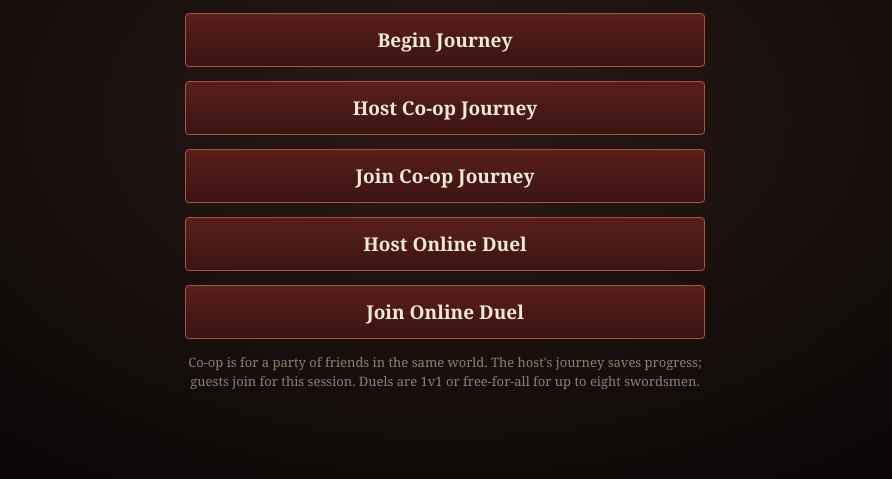
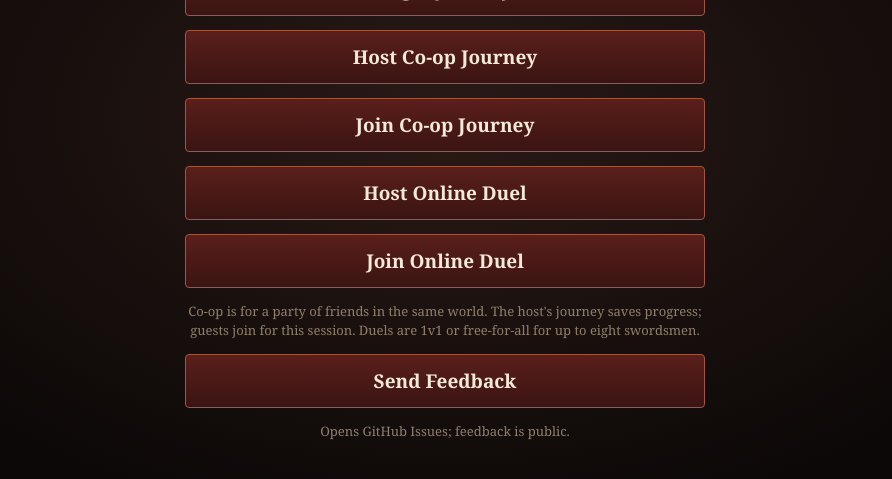
Before and after one commit to Somethinlikethat12/Ronins-Path-changes, a plain HTML site: page index.html in a window 1280 px wide. Shown: the part 283-762 px from the top of the page, without its empty margins (195-1087 px from the left). Drawn offline with Linux system fonts and the light colour scheme.

Commit message:
added a feedback button to the index.html page

```diff
--- a/index.html
+++ b/index.html
@@ -22,7 +22,12 @@
             width: 100%; padding: 13px 18px; font: bold 19px Georgia, serif; color: #f4e9d8; cursor: pointer;
             background: linear-gradient(#5a1f1b, #3a1412); border: 1px solid #a7533f; border-radius: 4px;
         }
+        #menu a.feedback {
+            width: 100%; box-sizing: border-box; padding: 13px 18px; font: bold 19px Georgia, serif; color: #f4e9d8;
+            text-decoration: none; background: linear-gradient(#5a1f1b, #3a1412); border: 1px solid #a7533f; border-radius: 4px;
+        }
         #menu button:hover:not(:disabled) { background: linear-gradient(#7a2922, #4d1915); border-color: #e0a15f; }
+        #menu a.feedback:hover, #menu a.feedback:focus-visible { background: linear-gradient(#7a2922, #4d1915); border-color: #e0a15f; }
         #menu button:disabled { opacity: 0.45; cursor: default; }
         #menu button.back { background: transparent; border-color: #5d4a3c; font-size: 16px; width: auto; padding: 8px 26px; }
         #menu input {
@@ -59,6 +64,8 @@
             <button id="btn-host">Host Online Duel</button>
             <button id="btn-join">Join Online Duel</button>
             <p class="note">Co-op is for a party of friends in the same world. The host's journey saves progress; guests join for this session. Duels are 1v1 or free-for-all for up to eight swordsmen.</p>
+            <a class="feedback" href="https://github.com/harpermoor/Ronins-Path/issues/new" target="_blank" rel="noopener noreferrer">Send Feedback</a>
+            <p class="note">Opens GitHub Issues; feedback is public.</p>
         </div>
         <div class="panel" id="menu-host" hidden>
             <h2>Host a Duel</h2>
```
